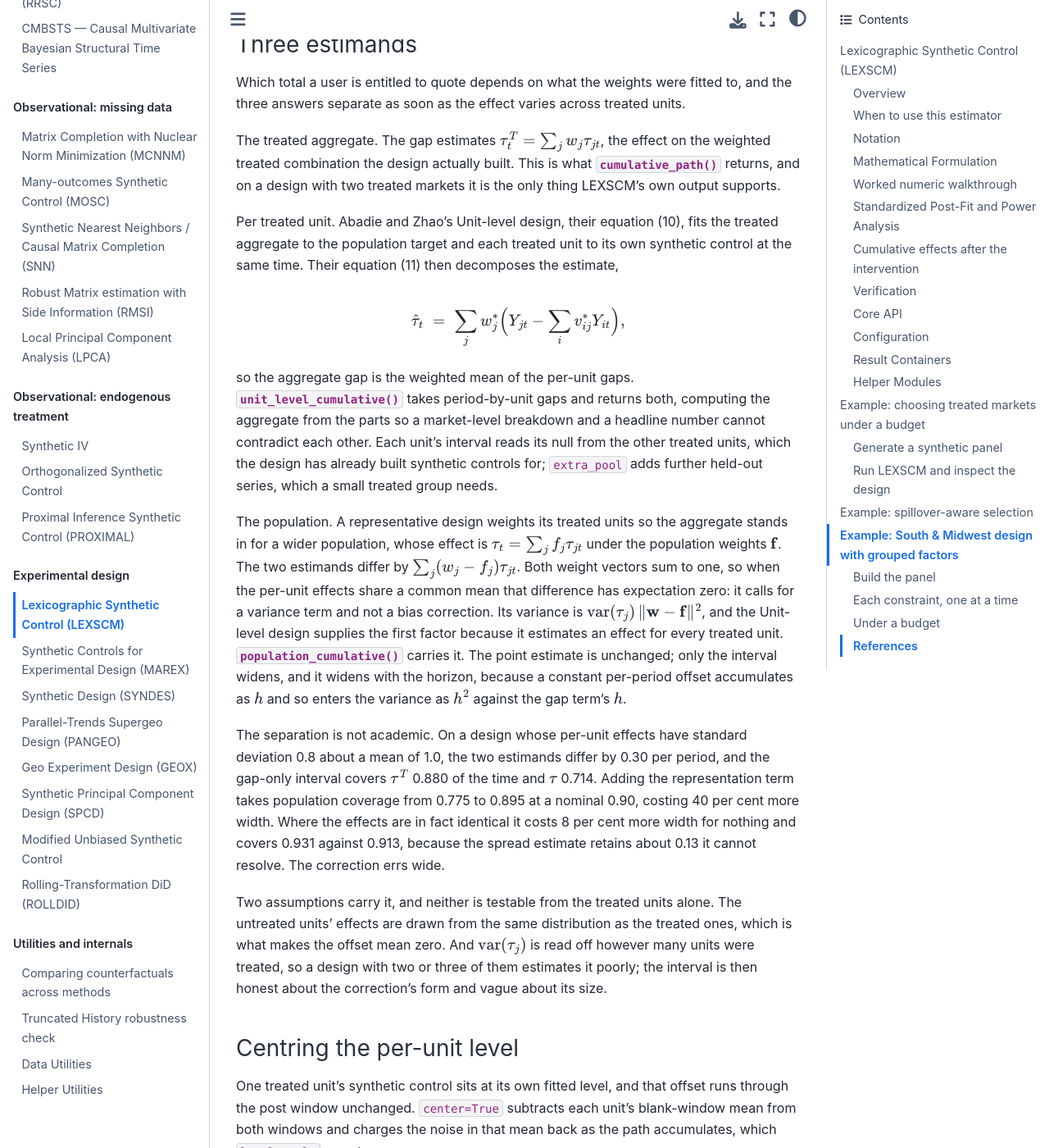
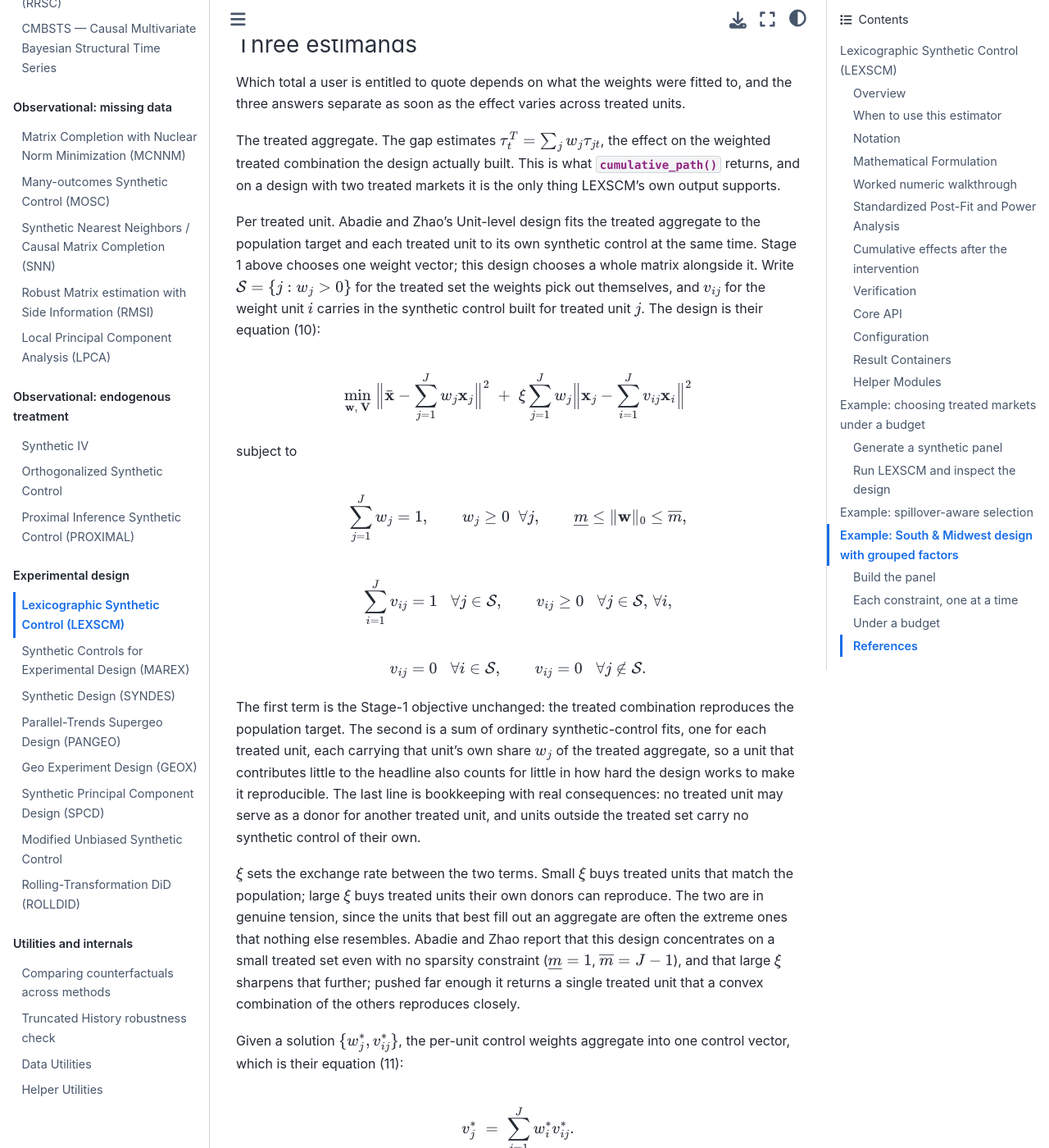
Before and after one commit to jgreathouse9/mlsynth, a Sphinx documentation site: the page built from docs/lexscm.rst, in a window 1280 px wide and 1400 px high, scrolled down 24445 px. Shown: the whole window at 82% size. Built offline with Sphinx 7.4.7 and the Sphinx Book theme 1.1.4, drawn with Linux system fonts in a browser that asks for light colours; pages that are not in the unit, such as notebooks, are missing from menus; some of the changed text lies outside the part shown.

Commit message:
State the Unit-level design's program, which the page only named
The page cited Abadie and Zhao's equation (10) and showed the decomposition
that follows from it, so a reader could see what the per-unit gaps compose
into but not what produces them. The program itself was absent.

It is now written out: the objective's two terms, the simplex and cardinality
constraints on the treated weights, the per-unit control simplices, and the
two zero constraints that keep treated units out of each other's donor pools
and give untreated units no synthetic control. With the program on the page,
xi has somewhere to be explained, and so does the design's tendency to
concentrate on a few treated units with no sparsity constraint imposed.

Equation (11) is now shown as the aggregation it is, with the estimate read
both ways so the identity between the headline and the per-unit breakdown is
visible instead of asserted.

Two attributions are stated because the page invites the wrong inference. The
numbering follows the second version of the paper, where the Weakly targeted
design is (9) and the Unit-level design is (10); the first version numbers
them (8) and (9). And LEXSCM does not solve this program: Stage 1 minimises
aggregate imbalance under a cardinality constraint and Stage 2 fits one
control to the aggregate, targeting_penalty is a ridge toward equal weights
and not the beta of the Weakly targeted design, and xi has no counterpart in
the config because nothing fits a per-unit control. A first draft of this
change described targeting_penalty as that beta term, which is wrong: beta
penalises the distance between the aggregate treated and aggregate control
units, and the ridge penalises distance from equal weights.

The formulation earns its place by saying what unit_level_cumulative's inputs
are, since the function takes gaps the caller constructs.

Co-Authored-By: Claude Opus 5 <noreply@anthropic.com>
Claude-Session: https://claude.ai/code/session_01AY6aV1skYFnj1awnwUBjDx

```diff
--- a/docs/lexscm.rst
+++ b/docs/lexscm.rst
@@ -1323,22 +1323,98 @@ combination the design actually built. This is what
 and on a design with two treated markets it is the only thing LEXSCM's own
 output supports.
 
-Per treated unit. Abadie and Zhao's Unit-level design, their equation (10),
-fits the treated aggregate to the population target and each treated unit to its
-own synthetic control at the same time. Their equation (11) then decomposes the
-estimate,
-
-.. math::
-
-   \hat\tau_t \;=\; \sum_j w^*_j \Bigl( Y_{jt} - \sum_i v^*_{ij} Y_{it} \Bigr),
+Per treated unit. Abadie and Zhao's Unit-level design fits the treated aggregate
+to the population target and each treated unit to its own synthetic control at
+the same time. Stage 1 above chooses one weight vector; this design chooses a
+whole matrix alongside it. Write :math:`\mathcal{S} = \{j : w_j > 0\}` for the
+treated set the weights pick out themselves, and :math:`v_{ij}` for the weight
+unit :math:`i` carries in the synthetic control built for treated unit
+:math:`j`. The design is their equation (10):
+
+.. math::
+
+   \min_{\mathbf{w},\, \mathbf{V}} \;
+   \Bigl\lVert \bar{\mathbf{x}} - \sum_{j=1}^{J} w_j \mathbf{x}_j
+   \Bigr\rVert^2
+   \;+\; \xi \sum_{j=1}^{J} w_j
+   \Bigl\lVert \mathbf{x}_j - \sum_{i=1}^{J} v_{ij} \mathbf{x}_i
+   \Bigr\rVert^2
+
+subject to
+
+.. math::
+
+   \sum_{j=1}^{J} w_j = 1, \qquad w_j \ge 0 \;\; \forall j, \qquad
+   \underline{m} \le \lVert \mathbf{w} \rVert_0 \le \overline{m},
+
+.. math::
+
+   \sum_{i=1}^{J} v_{ij} = 1 \;\;\; \forall j \in \mathcal{S}, \qquad
+   v_{ij} \ge 0 \;\;\; \forall j \in \mathcal{S},\, \forall i,
+
+.. math::
+
+   v_{ij} = 0 \;\;\; \forall i \in \mathcal{S}, \qquad
+   v_{ij} = 0 \;\;\; \forall j \notin \mathcal{S}.
+
+The first term is the Stage-1 objective unchanged: the treated combination
+reproduces the population target. The second is a sum of ordinary
+synthetic-control fits, one for each treated unit, each carrying that unit's
+own share :math:`w_j` of the treated aggregate, so a unit that contributes
+little to the headline also counts for little in how hard the design works to
+make it reproducible. The last line is bookkeeping with real consequences: no
+treated unit may serve as a donor for another treated unit, and units outside
+the treated set carry no synthetic control of their own.
+
+:math:`\xi` sets the exchange rate between the two terms. Small :math:`\xi`
+buys treated units that match the population; large :math:`\xi` buys treated
+units their own donors can reproduce. The two are in genuine tension, since the
+units that best fill out an aggregate are often the extreme ones that nothing
+else resembles. Abadie and Zhao report that this design concentrates on a small
+treated set even with no sparsity constraint (:math:`\underline{m} = 1`,
+:math:`\overline{m} = J - 1`), and that large :math:`\xi` sharpens that further;
+pushed far enough it returns a single treated unit that a convex combination of
+the others reproduces closely.
+
+Given a solution :math:`\{w^*_j, v^*_{ij}\}`, the per-unit control weights
+aggregate into one control vector, which is their equation (11):
+
+.. math::
+
+   v^*_j \;=\; \sum_{i=1}^{J} w^*_i v^*_{ij} .
+
+The estimate can then be read two ways that are the same number,
+
+.. math::
+
+   \hat\tau_t \;=\; \sum_j w^*_j Y_{jt} - \sum_j v^*_j Y_{jt}
+             \;=\; \sum_j w^*_j \Bigl( Y_{jt} - \sum_i v^*_{ij} Y_{it} \Bigr),
 
 so the aggregate gap is the weighted mean of the per-unit gaps.
+
+LEXSCM does not solve this program. Stage 1 minimises the aggregate imbalance
+over the simplex under a cardinality constraint, which is the targeting term of
+Abadie and Zhao's equation (7), and Stage 2 fits a single synthetic control to
+the resulting treated aggregate. Two things do not carry over.
+``targeting_penalty`` is a ridge toward equal weights, not the :math:`\beta`
+of the Weakly targeted design in their equation (9), which penalises the
+distance between the aggregate treated and aggregate control units. And
+:math:`\xi` has no counterpart in ``LEXSCMConfig`` at all, because nothing in
+the pipeline fits a per-unit control. The formulation is here because it
+says what object the per-unit gaps are: one residual series per treated unit
+from its own synthetic control, with the treated units excluded from each
+other's donor pools. A caller who builds those series some other way satisfies
+the same contract.
 :func:`~mlsynth.utils.fast_scm_helpers.post_inference.unit_level_cumulative`
 takes period-by-unit gaps and returns both, computing the aggregate from the
 parts so a market-level breakdown and a headline number cannot contradict each
 other. Each unit's interval reads its null from the other treated units, which
 the design has already built synthetic controls for; ``extra_pool`` adds further
-held-out series, which a small treated group needs.
+held-out series, which a small treated group needs. Drawing on them as placebos
+is consistent with the constraint that excludes them as donors: the design
+forbids treated unit :math:`i` from appearing in treated unit :math:`j`'s
+synthetic control, and says nothing about unit :math:`i`'s own residual serving
+as a draw from the null.
 
 The population. A representative design weights its treated units so the
 aggregate stands in for a wider population, whose effect is
```
